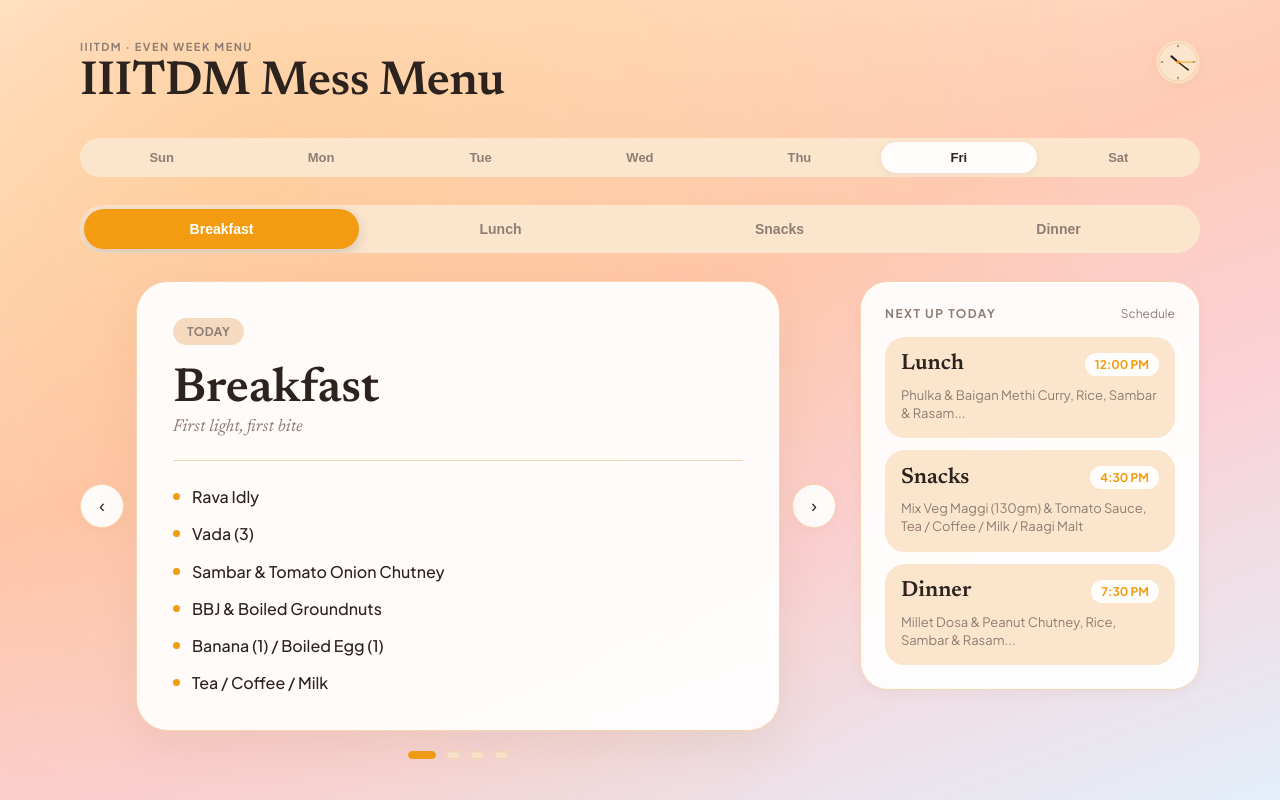
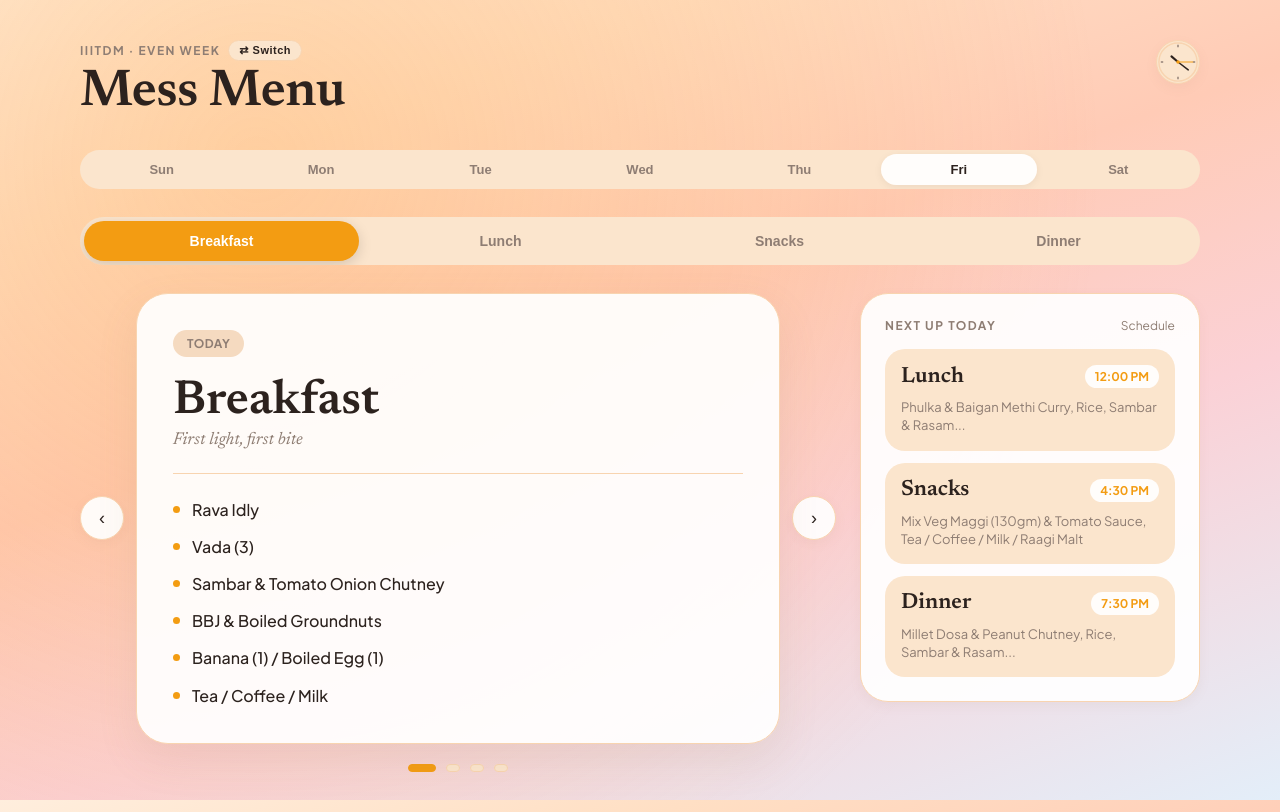
Before and after one commit to mnvsai1016/iiitdm-mess-menu, a plain HTML site: page index.html in a window 1280 px wide. Drawn offline with Linux system fonts and the light colour scheme.

Commit message:
Update header layout to IIITDM EVEN WEEK / Mess Menu and re-enable week switching

```diff
--- a/index.html
+++ b/index.html
@@ -3,7 +3,7 @@
 <head>
   <meta charset="UTF-8">
   <meta name="viewport" content="width=device-width, initial-scale=1.0">
-  <title>IIITDM Mess Menu</title>
+  <title>Mess Menu | IIITDM</title>
   <link rel="preconnect" href="https://fonts.googleapis.com">
   <link rel="preconnect" href="https://fonts.gstatic.com" crossorigin>
   <link href="https://fonts.googleapis.com/css2?family=Newsreader:ital,opsz,wght@0,6..72,400..700;1,6..72,400..700&family=Plus+Jakarta+Sans:wght@400;500;600;700&display=swap" rel="stylesheet">
@@ -178,19 +178,42 @@
     }
 
     .eyebrow-tag {
-      font-size: 11px;
+      font-size: 12px;
       font-weight: 700;
       letter-spacing: 1.5px;
       text-transform: uppercase;
       color: var(--text-muted);
       display: flex;
       align-items: center;
-      gap: 6px;
+      gap: 8px;
+      flex-wrap: wrap;
+    }
+
+    .week-switch-badge {
+      background: var(--pill-bg);
+      border: 1px solid var(--border-color);
+      color: var(--text-color);
+      padding: 3px 10px;
+      border-radius: 12px;
+      font-size: 11px;
+      font-weight: 700;
+      letter-spacing: 0.5px;
+      cursor: pointer;
+      display: inline-flex;
+      align-items: center;
+      gap: 4px;
+      transition: all 0.25s ease;
+    }
+
+    .week-switch-badge:hover {
+      background: var(--accent-color);
+      color: #FFFFFF;
+      border-color: var(--accent-color);
     }
 
     h1.app-title {
       font-family: var(--font-serif);
-      font-size: clamp(32px, 5vw, 48px);
+      font-size: clamp(34px, 5.5vw, 52px);
       font-weight: 600;
       letter-spacing: -0.5px;
       color: var(--text-color);
@@ -402,18 +425,6 @@
       font-weight: 700;
       letter-spacing: 0.5px;
       text-transform: uppercase;
-      transition: background-color 0.4s ease;
-    }
-
-    .meal-icon-badge {
-      width: 38px;
-      height: 38px;
-      border-radius: 50%;
-      background: var(--badge-bg);
-      display: flex;
-      align-items: center;
-      justify-content: center;
-      font-size: 18px;
       transition: background-color 0.4s ease;
     }
 
@@ -680,9 +691,12 @@
     <header>
       <div class="header-left">
         <span class="eyebrow-tag">
-          IIITDM · EVEN WEEK MENU
+          <span id="weekLabelText">IIITDM · EVEN WEEK</span>
+          <button id="weekToggleBtn" class="week-switch-badge" title="Toggle between Even and Odd week menus">
+            ⇄ Switch
+          </button>
         </span>
-        <h1 class="app-title">IIITDM Mess Menu</h1>
+        <h1 class="app-title">Mess Menu</h1>
       </div>
 
       <div class="analog-clock" id="analogClock" title="Current time">
@@ -804,8 +818,9 @@
   </div>
 
   <script>
-    // Fixed EVEN WEEK Mess Menu Dataset
-    const messDataEven = {
+    // Full Mess Menu Datasets (Even & Odd Weeks)
+    const messData = {
+      even: {
         Sunday: {
           breakfast: ["Onion Carrot Uttapam", "Sambar & Coconut Chutney", "BBJ & Sprouts", "Seasonal Cut Fruits*** / Boiled Egg (1)", "Tea / Coffee / Milk"],
           lunch: ["Tawa Chapathi & Sev Tomato Gravy", "Kovakai Fry", "Hyderabadi Paneer Biryani / Chicken Biryani with Raita", "Fryums & Pickle", "Ice Cream (1)", "Salad & Onion"],
@@ -848,6 +863,51 @@
           snacks: ["Aloo Samosa (2) with Sauce & Mint Chutney", "Tea / Coffee / Milk / Boost"],
           dinner: ["Phulka & Gutti Vankaya Curry", "Lemon Rice, Curd Rice & Potato Poriyal", "Buttermilk", "Payasam / Dessert"]
         }
+      },
+      odd: {
+        Sunday: {
+          breakfast: ["Rava Dosa & Semiya Upma", "Sambar & Groundnut Chutney", "BBJ & Boiled Groundnuts", "Seasonal Cut Fruits*** / Boiled Egg (1)", "Tea / Coffee / Milk"],
+          lunch: ["Tawa Chapathi & Plantain Poriyal", "Veg Biryani & Raita", "Badusha (1)", "Pickle & Papad", "Salad & Onion"],
+          snacks: ["Pani Puri (6), Green & Tamarind Chutney", "Tea / Coffee / Milk / Raagi Malt"],
+          dinner: ["Chapatti & Mix Veg Curry (Punjabi Style)", "Tamarind Rice & Aloo Bhujiya Sabhji", "Buttermilk & Fryums", "Seasonal Cut Fruits*** & Turmeric Milk"]
+        },
+        Monday: {
+          breakfast: ["Pongal & Vada (3)", "Sambar & Coconut Chutney", "BBJ & Sprouts", "Banana (1) / Boiled Egg (1)", "Tea / Coffee / Milk"],
+          lunch: ["Pulkha & Dal Makhani", "Beans Carrot Poriyal", "Rice, Sambar, Rasam & Curd", "Pickle & Papad", "Seasonal Fruit Juice & Onion"],
+          snacks: ["Pasta", "Tea / Coffee / Milk / Boost"],
+          dinner: ["Chole Bature & Onion Mirch Salad", "Rice & Snake Gourd Kootu", "Banana (1)"]
+        },
+        Tuesday: {
+          breakfast: ["Wheat Dosa / Pesarattu", "Sambar & Tomato Onion Chutney", "BBJ & Boiled Groundnuts", "Seasonal Cut Fruits*** / Boiled Egg (1)", "Tea / Coffee / Milk"],
+          lunch: ["Tawa Chapathi & Dum Aloo", "Onion Pakoda*** & Perugu Pachadi", "Rice, Panchratan Dal, Rasam & Curd", "Fryums & Pickle", "Salad & Onion"],
+          snacks: ["Masala Vada (3) & Pottukadalai Chutney", "Tea / Coffee / Milk / Raagi Malt"],
+          dinner: ["Tawa Chapathi & Channa Masala", "Rice, Sambar & Beetroot Poriyal", "Buttermilk", "Bread Halwa"]
+        },
+        Wednesday: {
+          breakfast: ["Poori & Channa Masala", "BBJ & Sprouts", "Banana (1) / Boiled Egg (1)", "Tea / Coffee / Milk"],
+          lunch: ["Pulkha & Soya Curry", "Kadai Paneer***", "Keerai Sambar & Poriyal", "Rice, Rasam, Puli Kolambu & Papad", "Seasonal Fruit Juice & Onion"],
+          snacks: ["Boiled Groundnuts Chat", "Tea / Coffee / Milk / Boost"],
+          dinner: ["Phulka & Kambu Idli", "Sambar & Tomato Onion Chutney", "Sabudhana Kheer", "Khulfi (1) (Malai / Pista / Mango / Strawberry)"]
+        },
+        Thursday: {
+          breakfast: ["Wheat Rava Upma & Poha", "Mysore Bonda (3) & Chutney", "BBJ & Boiled Groundnuts", "Seasonal Cut Fruits*** / Boiled Egg (1)", "Tea / Coffee / Milk"],
+          lunch: ["Tawa Chapathi & Lauki Chana Dal", "Gobi 65***", "Rice, Masala Sambar & Curd", "Fryums & Pickle", "Salad & Onion"],
+          snacks: ["Channa Chat", "Tea / Coffee / Milk / Raagi Malt"],
+          dinner: ["Flavoured Chapati & Paneer Kofta Curry", "Rice, Sambar, Rasam & Poriyal", "Vermicelli Payasam"]
+        },
+        Friday: {
+          breakfast: ["Idli & Vada (3)", "Sambar & Coconut Chutney", "BBJ & Sprouts", "Banana (1) / Boiled Egg (1)", "Tea / Coffee / Milk"],
+          lunch: ["Phulka & Rajma Curry", "Palak Paneer Curry / Chicken Curry", "Rice, Rasam & Curd", "Gongura Chutney & Fryums", "Seasonal Fruit Juice & Ice Cream (1)"],
+          snacks: ["Boiled Green Moong Dal", "Tea / Coffee / Milk / Boost"],
+          dinner: ["Set Dosa & Veg Pulao", "Vada Curry, Pickle & Curd", "Kesari Bath***"]
+        },
+        Saturday: {
+          breakfast: ["Aloo Paratha & Channa Masala", "Curd & Pickle", "BBJ & Boiled Groundnuts", "Seasonal Cut Fruits*** / Boiled Egg (1)", "Tea / Coffee / Milk"],
+          lunch: ["Tawa Chapathi & Tomato Andhra Dal", "Plantain Stem Kootu", "Rice, Rasam & Curd", "Banana Juice & Onion"],
+          snacks: ["Millet Puttu", "Tea / Coffee / Milk / Raagi Malt"],
+          dinner: ["Pulka & Channa Peas Palak", "Sambar Rice & Curd Rice", "Soya Chilli & Dal Fry", "Kara Boondi & Gulab Jamun (2)"]
+        }
+      }
     };
 
     const daysShort = ["Sun", "Mon", "Tue", "Wed", "Thu", "Fri", "Sat"];
@@ -863,6 +923,7 @@
     ];
 
     // App State
+    let currentWeek = "even"; // Starts as Even Week (Today)
     const todayIndex = new Date().getDay(); // Actual current day index
     let selectedDayIndex = todayIndex; // Default to today
     let selectedMealIndex = 0; // Auto-detected meal
@@ -875,6 +936,8 @@
     else if (currentHour >= 18 || currentHour < 5) selectedMealIndex = 3; // Dinner
 
     // DOM Elements
+    const weekLabelText = document.getElementById("weekLabelText");
+    const weekToggleBtn = document.getElementById("weekToggleBtn");
     const daysBar = document.getElementById("daysBar");
     const mealNavBtns = document.querySelectorAll(".meal-nav-btn");
     const dateBadge = document.getElementById("dateBadge");
@@ -909,10 +972,18 @@
       });
     }
 
+    // Toggle Between Even Week and Odd Week
+    weekToggleBtn.addEventListener("click", () => {
+      currentWeek = currentWeek === "even" ? "odd" : "even";
+      weekLabelText.textContent = `IIITDM · ${currentWeek.toUpperCase()} WEEK`;
+      renderCard();
+    });
+
     // Render Meal Card & Dynamic Ambient Background
     function renderCard() {
       const dayFull = daysFull[selectedDayIndex];
-      const dayMenu = messDataEven[dayFull];
+      const activeWeekData = messData[currentWeek];
+      const dayMenu = activeWeekData ? activeWeekData[dayFull] : null;
       const mealKey = mealNames[selectedMealIndex].toLowerCase();
       const items = dayMenu ? dayMenu[mealKey] : [];
 
@@ -920,7 +991,7 @@
       document.body.setAttribute("data-meal-theme", mealThemes[selectedMealIndex]);
 
       // Update Date Badge: "TODAY" or day name
-      const isToday = selectedDayIndex === todayIndex;
+      const isToday = selectedDayIndex === todayIndex && currentWeek === "even";
       dateBadge.textContent = isToday ? "TODAY" : daysFull[selectedDayIndex].toUpperCase();
 
       // Update Card Header
@@ -933,8 +1004,7 @@
       `).join('');
 
       // Check if current day/meal has Special Dinner / Special Menu
-      const hasSpecial = (selectedDayIndex === 3 && selectedMealIndex === 3) || // Wednesday Dinner
-                         items.some(i => i.toLowerCase().includes("special"));
+      const hasSpecial = items.some(i => i.toLowerCase().includes("special"));
 
       if (hasSpecial) {
         specialBanner.style.display = "flex";
@@ -957,7 +1027,8 @@
     function renderNextUpPanel() {
       nextUpList.innerHTML = '';
       const dayFull = daysFull[selectedDayIndex];
-      const dayMenu = messDataEven[dayFull];
+      const activeWeekData = messData[currentWeek];
+      const dayMenu = activeWeekData ? activeWeekData[dayFull] : null;
 
       const upcoming = mealNames
         .map((name, idx) => ({ name, idx }))
@@ -1054,7 +1125,6 @@
     setInterval(updateAnalogClock, 1000);
 
     // Automatic Light / Dark Mode based on real time of day
-    // Dark (moonlit) mode applies in the evening/night window; light mode otherwise.
     function applyAutoTheme() {
       const hour = new Date().getHours();
       const isDark = hour >= 18 || hour < 6; // 6:00 PM - 6:00 AM => dark
@@ -1062,8 +1132,6 @@
     }
 
     applyAutoTheme();
-    // Re-check periodically so the theme flips automatically as time passes
-    // without needing a page refresh.
     setInterval(applyAutoTheme, 5 * 60 * 1000);
 
     // Special Modal Handlers
```
Lines whose indentation alone changed are shown as unchanged.
